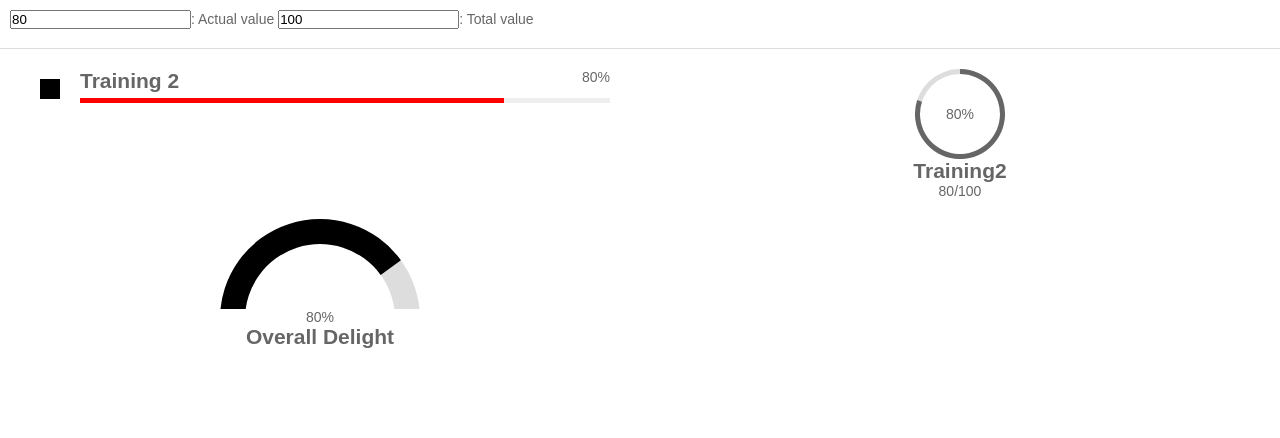
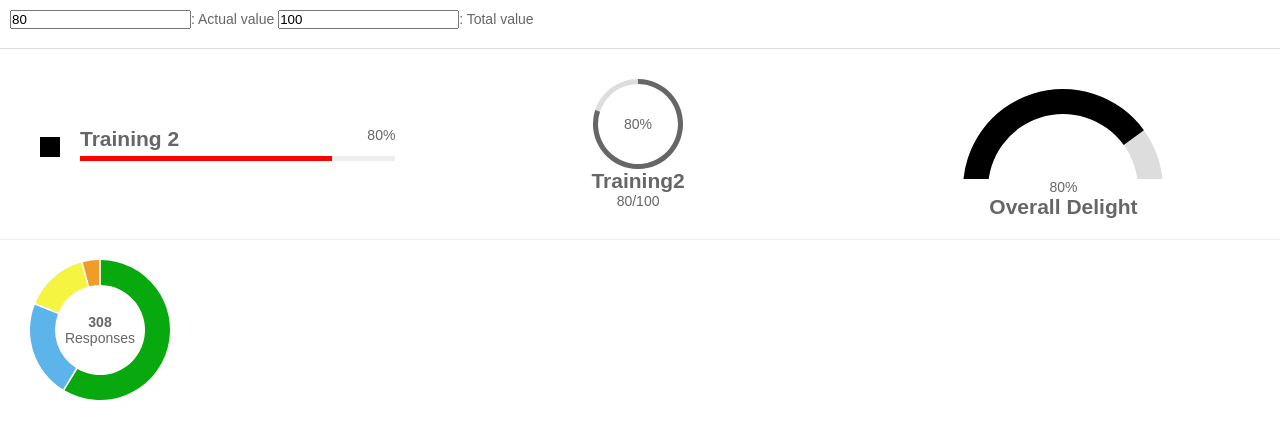
Before and after one commit to rans0000/d3ng-Chart, a website: page html/index.html in a window 1280 px wide. Drawn offline with Linux system fonts and the light colour scheme.

Commit message:
dchart-donutchart: complete

```diff
--- a/html/css/style.css
+++ b/html/css/style.css
@@ -3,11 +3,21 @@
 body{font-family: Arial, "Helvetica Neue", Helvetica, sans-serif;color: #666;font-size: 14px;}
 svg{display: block;}
 /*-----------------------------------------*/
-.row{/*margin: 0 -30px;*/}
+.row{
+    -webkit-flex;
+    display: -moz-flex;
+    display: -ms-flex;
+    display: -o-flex;
+    display: -webkit-box;
+    display: -ms-flexbox;
+    display: flex;
+    align-items: center;
+}
 .col-md-6{float: left;width: 50%;padding: 0 30px;}
+.col-md-4{float: left;width: 33.33336%;padding: 0 30px;}
 .wrapper{overflow: hidden;}
 .form_generic{padding: 10px 10px 19px;border-bottom: 1px solid  #ddd;margin-bottom: 20px;}
-
+hr{margin: 20px 0;padding: 0;border: 1px solid  #eee;border-width: 0 0 1px;}
 /*-----------------------------------------*/
 
 /*-----------------------------------------*/
--- a/html/index.html
+++ b/html/index.html
@@ -14,7 +14,7 @@
                     <label><input type="text" ng-model="app.totalValue">: Total value</label>
                 </form>
                 <div class="row">
-                    <div class="col-md-6">
+                    <div class="col-md-4">
                         <dchart-progressbar-widget
                                                    data-dchart-value="{{app.percentValue}}"
                                                    data-dchart-theme="red"
@@ -23,7 +23,7 @@
                                                    data-dchart-iconclass="my-icon-class">
                         </dchart-progressbar-widget>
                     </div>
-                    <div class="col-md-6">
+                    <div class="col-md-4">
                         <dchart-radialguage-widget
                                                    data-dchart-value="{{app.actualValue}}"
                                                    data-dchart-total="{{app.totalValue}}"
@@ -32,9 +32,7 @@
                                                    data-dchart-theme="reclass">
                         </dchart-radialguage-widget>
                     </div>
-                </div>
-                <div class="row">
-                    <div class="col-md-6">
+                    <div class="col-md-4">
                         <dchart-angularguage-widget
                                                     data-dchart-value="{{app.actualValue}}"
                                                     data-dchart-title="Overall Delight"
@@ -44,8 +42,16 @@
                                                     data-dchart-animspeed="300">
                         </dchart-angularguage-widget>
                     </div>
-                    <div class="col-md-6">
-
+                </div>
+                <hr>
+                <div class="row">
+                    <div class="col-md-4">
+                        <dchart-donutchart
+                                           data-dchart-data="app.data"
+                                           data-dchart-radius-outer="70"
+                                           data-dchart-radius-inner="45"
+                                           data-dchart-animspeed="300">
+                        </dchart-donutchart>
                     </div>
                 </div>
             </div>
@@ -65,6 +71,7 @@
             <script src="js/dchart/dchart-radialguage-widget/dchart-radialguage-widget.js"></script>
             <script src="js/dchart/dchart-angularguage/dchart-angularguage.js"></script>
             <script src="js/dchart/dchart-angularguage-widget/dchart-angularguage-widget.js"></script>
+            <script src="js/dchart/dchart-donutchart/dchart-donutchart.js"></script>
 
             <!--load app-->
             <script src="js/app.js"></script>
--- a/html/js/app.js
+++ b/html/js/app.js
@@ -8,6 +8,12 @@
         vm.actualValue = 80;
         vm.totalValue = 100;
         vm.percentValue = calcPercentage();
+        vm.data = [
+            {color: '#5cb4eb', value: 69, name: 'Average'},
+            {color: '#f09c29', value: 12, name: 'Below Average'},
+            {color: '#f4f441', value: 45, name: 'Above Average'},
+            {color: '#08a80f', value: 182, name: 'Excellent'}
+        ];
 
         $scope.$watch('app.actualValue', function(){
             calcPercentage();
--- a/html/js/dchart/common/dchart.css
+++ b/html/js/dchart/common/dchart.css
@@ -46,4 +46,20 @@
 .dchart-angularguage-widget.type2 .dchart-angularguage-widget-info{overflow: hidden;}
 
 /*---------------------------------*/
+.dchart-donutchart-wrapper{position: relative;}
+.dchart-donutchart-info-wrapper{position: absolute;left: 0;top: 0;border-radius: 50%;overflow: hidden;text-align: center;
+    display: -webkit-flex;
+    display: -moz-flex;
+    display: -ms-flex;
+    display: -o-flex;
+    display: -webkit-box;
+    display: -ms-flexbox;
+    display: flex;
+    -webkit-box-align: center;
+    -webkit-align-items: center;
+    -ms-flex-align: center;
+    align-items: center;
+}
+.donutchart-info-text{width: 100%;}
+/*---------------------------------*/
 .dchart-progressbar:after,.dchart-progressbar-widget:after,.dchart-progressbar-widget-block-wrapper:after{content: '.';display: block;clear: both;visibility: hidden;height: 0;}
--- a/html/js/dchart/dchart-donutchart/dchart-donutchart-template.html
+++ b/html/js/dchart/dchart-donutchart/dchart-donutchart-template.html
@@ -1,6 +1,13 @@
 <div class="dchart-donutchart">
-    <div class="dchart-donutchart-chart-wrapper"></div>
-    <div class="dchart-donutchart-info-wrapper">
-        <span>{{total}}</span><br>Responses
+    <div class="dchart-donutchart-wrapper">
+        <div class="dchart-donutchart-chart-wrapper">
+            <svg></svg>
+        </div>
+        <div class="dchart-donutchart-info-wrapper" ng-style="{'width': styleProperties.size, 'height': styleProperties.size, 'margin-top': styleProperties.margin, 'margin-left': styleProperties.margin}">
+            <div class="donutchart-info-text">
+                <b>{{total}}</b><br>
+                Responses
+            </div>
+        </div>
     </div>
 </div>
--- a/html/js/dchart/dchart-donutchart/dchart-donutchart.js
+++ b/html/js/dchart/dchart-donutchart/dchart-donutchart.js
@@ -1,3 +1,18 @@
+/*
+@desc: DonutChart component
+@usage:
+<dchart-donutchart
+                   data-dchart-data="app.data"
+                   data-dchart-radius-outer="70"
+                   data-dchart-radius-inner="45"
+                   data-dchart-animspeed="300">
+</dchart-donutchart>
+
+@ data-dchart-data : Array of objects with format:- {name: 'name', value: 20, color: '#8899cc'}
+@ data-dchart-animspeed : (optional; default: 300) Animation speed in milliseconds
+@ data-dchart-radius-outer : (optional; default: 75)
+@ data-dchart-radius-inner : (optional; default: 25px less than outer-radius if not specified)
+*/
 (function () {
     angular.module('dchart')
         .directive('dchartDonutchart', ['d3', function(d3){
@@ -5,23 +20,85 @@
                 restrict: 'E',
                 replace: true,
                 scope: {
+                    data: '=dchartData'
                 },
+                templateUrl: 'js/dchart/dchart-donutchart/dchart-donutchart-template.html',
                 compile: donutchartCompile
             };
         }]);
 
     function donutchartCompile(element, attrs, transclude){
+        var settings = {};
+        settings.outerRadius = parseInt(attrs.dchartRadiusOuter) || 75;
+        settings.innerRadius = parseInt(attrs.dchartRadiusInner) || (settings.outerRadius - 25);
+        settings.size = settings.outerRadius * 2;
+        settings.animSpeed = parseInt(attrs.dchartAnimspeed) || 300;
+
+        //creating initial svg structure
+        var svg = d3.select(element[0]).select('svg')
+        .attr('class', 'dchart-donutchart-svg')
+        .attr('width', settings.size)
+        .attr('height', settings.size);
+
+        svg.append('g')
+            .attr('class', 'dchart-donutchart-group')
+            .attr('transform', 'translate(' + settings.outerRadius + ', ' + settings.outerRadius + ')');
+
         //link function
         return function(scope, element, attrs){
-            donutchartLink(scope, element, attrs)
+            donutchartLink(svg, scope, settings)
         };
     }
 
-    function donutchartLink(scope, element, attrs){
+    function donutchartLink(svg, scope, settings){
+        //mapping to native object
+        var data = mapToNativeObject(scope.data);
+
+        //setting the style properties
+        scope.styleProperties = {};
+        scope.styleProperties.margin = (settings.outerRadius - settings.innerRadius);
+        scope.styleProperties.size = (settings.size - ( 2 * scope.styleProperties.margin)) + 'px';
+        scope.styleProperties.margin += 'px';
+
+        scope.total = d3.sum(data, function(d){return d.value;})
+        drawDonutchart(svg, settings, data);
+
+        scope.$watch('data', function(newValue, oldValue){
+            data = mapToNativeObject(scope.data);
+        }, true);
     }
 
     function drawDonutchart(svg, settings, data){
+        var donutchartGroup = svg.select('.dchart-donutchart-group');
+
+        var arc = d3.svg.arc()
+        .innerRadius(settings.innerRadius)
+        .outerRadius(settings.outerRadius);
+
+        var pie = d3.layout.pie()
+        .padAngle(.02)
+        .value(function(d){return d.value;});
+
+        var pieArcs = donutchartGroup.selectAll('path')
+        .data(pie(data));
+        pieArcs.enter()
+            .append('path')
+            .style('fill', function(d){return d.data.color;})
+            .attr('d', arc)
+            .on('click', function(){ console.log(d3.select(this).data()[0].value); })
+        pieArcs.exit()
+            .remove();
 
     }
 
+    function mapToNativeObject(array){
+        return array.map(function(d, i){
+            return {
+                'key': d.name,
+                'value': d.value,
+                'color': d.color
+            };
+        });
+    }
+
 }());
```
Lines whose indentation alone changed are shown as unchanged.
